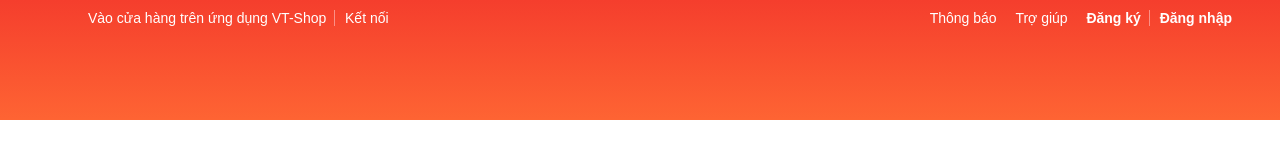
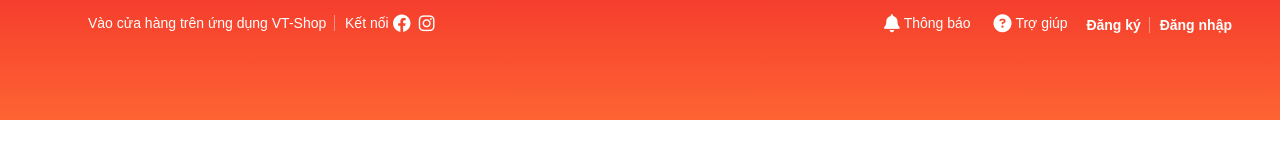
Before and after one commit to ThienLamDuoc/thienprj.github.io, a plain HTML site: page index.html in a window 1280 px wide. Drawn offline with nearby package versions, Linux system fonts and the light colour scheme.

Commit message:
16-6-2023 ver 2

```diff
--- a/ASSETS/CSS/style.css
+++ b/ASSETS/CSS/style.css
@@ -15,6 +15,7 @@
 .header__navbar-item {
     margin: 0 8px;
     position: relative;
+    min-height: 26px;
 }
 
 .header__navbar-item,
@@ -26,11 +27,29 @@
     font-weight: 300;
 }
 .header__navbar-item:hover,
-.header__navbar-item-link:hover{
+.header__navbar-item-link:hover,
+.header__navbar-icon-link:hover{
     color: rgba(255, 255, 255, 0.7);
     cursor: pointer;
 }
-
+.header__navbar-title-no-pointer{
+    cursor: text;
+    color: var(--white-color);
+}
+.header__navbar-icon-link{
+    text-decoration: none;
+    color: var(--white-color);
+}
+.header__navbar-icon{
+font-size: 1.8rem;
+margin: 0 4px;
+}
+.header__navbar-item,
+.header__navbar-item-link ,
+.header__navbar-icon-link{
+    display: inline-flex;
+    align-items: center;
+}
 .header__navbar-item--strong {
     font-weight: 600;
 }
--- a/index.html
+++ b/index.html
@@ -10,7 +10,7 @@
         crossorigin="anonymous" referrerpolicy="no-referrer" />
     <link rel="stylesheet" href="./ASSETS/CSS/base.css">
     <link rel="stylesheet" href="./ASSETS/CSS/style.css">
-    <link rel="stylesheet" href="">
+    <link rel="stylesheet" href="./ASSETS/FONTS/fontawesome-free-6.4.0-web/fontawesome-free-6.4.0-web/css/all.min.css">
 </head>
 
 <body>
@@ -21,14 +21,26 @@
                     <ul class="header__navbar-list">
                         <li class="header__navbar-item header__navbar-item--separate">Vào cửa hàng trên ứng dụng VT-Shop
                         </li>
-                        <li class="header__navbar-item">Kết nối</li>
+                        <li class="header__navbar-item">
+                           <span class="header__navbar-title-no-pointer"> Kết nối</span>
+                            <a href="" class="header__navbar-icon-link">
+                                <i class="header__navbar-icon fa-brands fa-facebook"></i>
+                            </a>
+                            <a href="" class="header__navbar-icon-link">
+                                <i class="header__navbar-icon fa-brands fa-instagram"></i>
+                            </a>
+                        </li>
                     </ul>
                     <ul class="header__navbar-list">
                         <li class="header__navbar-item">
-                            <a href="" class="header__navbar-item-link">Thông báo</a>
+                            <a href="" class="header__navbar-item-link">
+                                <i class="header__navbar-icon fa-solid fa-bell"></i>
+                                Thông báo</a>
                         </li>
                         <li class="header__navbar-item">
-                            <a href="" class="header__navbar-item-link">Trợ giúp</a>
+                            <a href="" class="header__navbar-item-link">
+                                <i class="header__navbar-icon fa-solid fa-circle-question"></i>
+                                Trợ giúp</a>
                         </li>
                         <li class="header__navbar-item header__navbar-item--strong header__navbar-item--separate">Đăng ký</li>
                         <li class="header__navbar-item header__navbar-item--strong">Đăng nhập</li>
```
